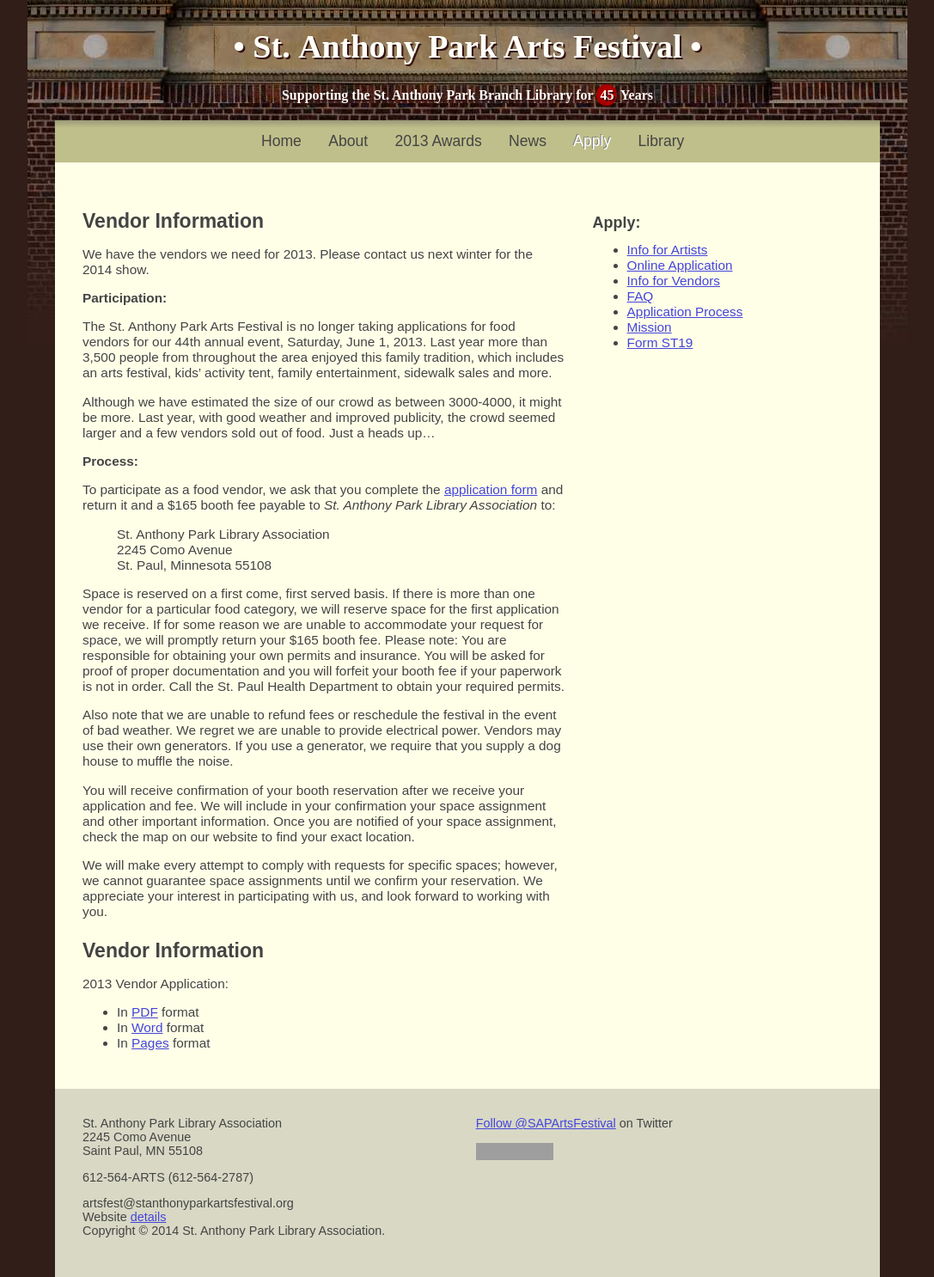
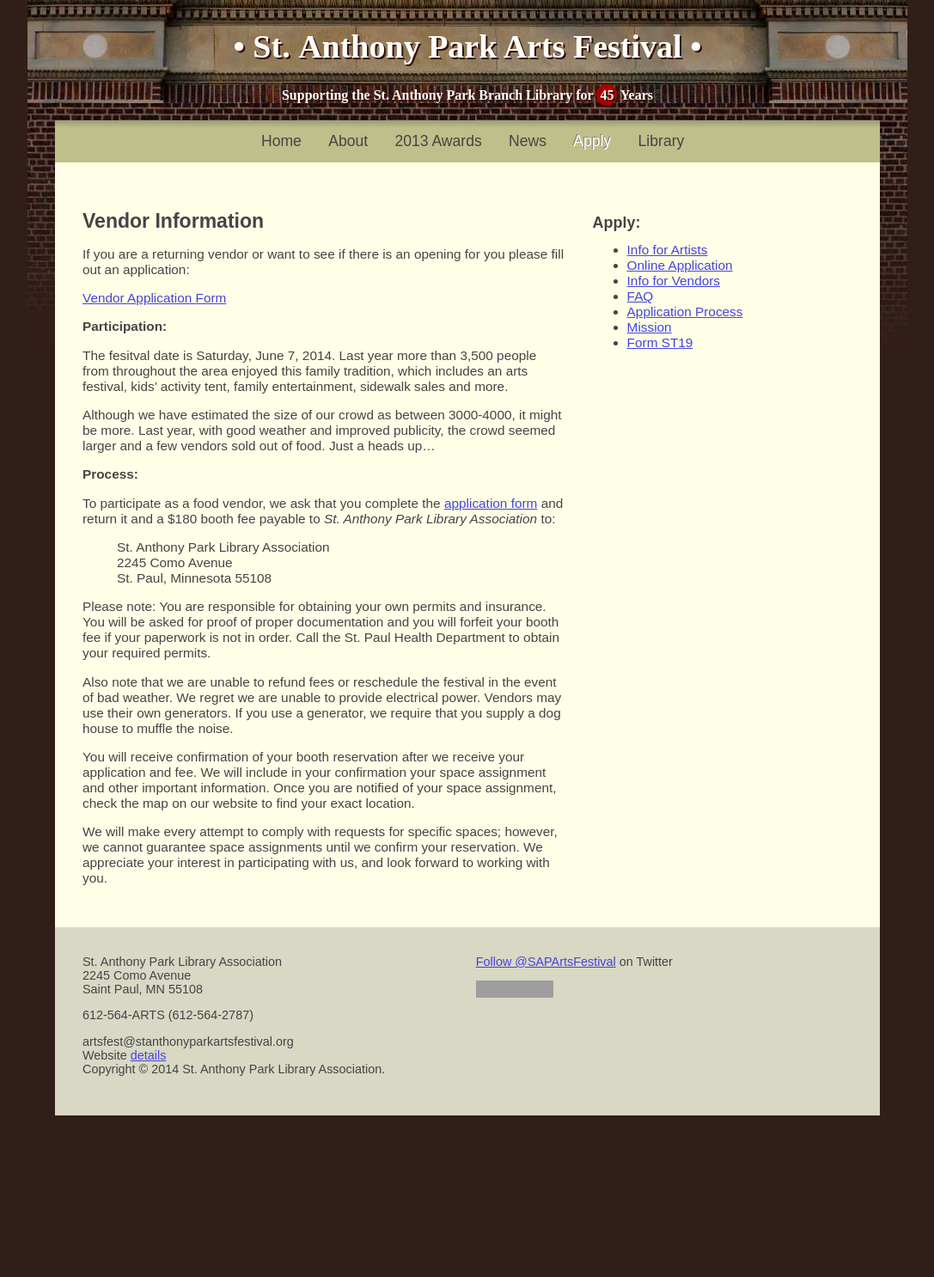
Before and after one commit to krumbunny/sapfest.org, a Jekyll site: the page built from apply/vendor.md, in a window 1280 px wide. Shown: the whole page at 86% size, without its empty margins (96-1183 px from the left). Built offline with Jekyll 4.4.1, drawn with Linux system fonts in a browser that asks for light colours; Markdown is read by kramdown in place of the engine named in the settings; after the commit the page ends 1298 px from its top, so only the background shows below that; grey boxes are pictures that could not be loaded.

Commit message:
Updated food vendor app

```diff
--- a/apply/vendor.md
+++ b/apply/vendor.md
@@ -5,13 +5,13 @@
 ---
 ## Vendor Information
 
-We have the vendors we need for 2013. Please contact us next winter for the 2014 show.
+If you are a returning vendor or want to see if there is an opening for you please fill out an application:
+
+[Vendor Application Form](/apply/2014FoodApp.pdf)
 
 #### Participation:
 
-The St. Anthony Park Arts Festival is no longer taking applications
-for food vendors for our 44th annual event,
-Saturday, June 1, 2013. Last year more than 3,500 people
+The fesitval date is Saturday, June 7, 2014. Last year more than 3,500 people
 from throughout the area enjoyed this family tradition,
 which includes an arts festival, kids' activity tent, family entertainment,
 sidewalk sales and more.
@@ -21,19 +21,14 @@
 #### Process:
 
 To participate as a food vendor, we ask that you complete
-the [application form](/lib/2013FoodApp.pdf) and
-return it and a $165 booth fee payable to
+the [application form](/apply/2014FoodApp.pdf) and
+return it and a $180 booth fee payable to
 *St. Anthony Park Library Association* to:
 
 > St. Anthony Park Library Association
 > 2245 Como Avenue
 > St. Paul, Minnesota 55108
 
-Space is reserved on a first come, first served basis.
-If there is more than one vendor for a particular food category,
-we will reserve space for the first application we receive.
-If for some reason we are unable to accommodate your request
-for space, we will promptly return your $165 booth fee.
 Please note: You are responsible for obtaining your own permits
 and insurance. You will be asked for proof of proper
 documentation and you will forfeit your booth fee if
@@ -58,12 +53,3 @@
 until we confirm your reservation.
 We appreciate your interest in participating with us,
 and look forward to working with you.
-
-
-## Vendor Information
-
-2013 Vendor Application:
-
-- In [PDF](/lib/2013FoodApp.pdf) format
-- In [Word](/lib/2013FoodApp.doc) format
-- In [Pages](/lib/2013FoodApp.pages) format
```
Also changed, not shown: 1 other file.
